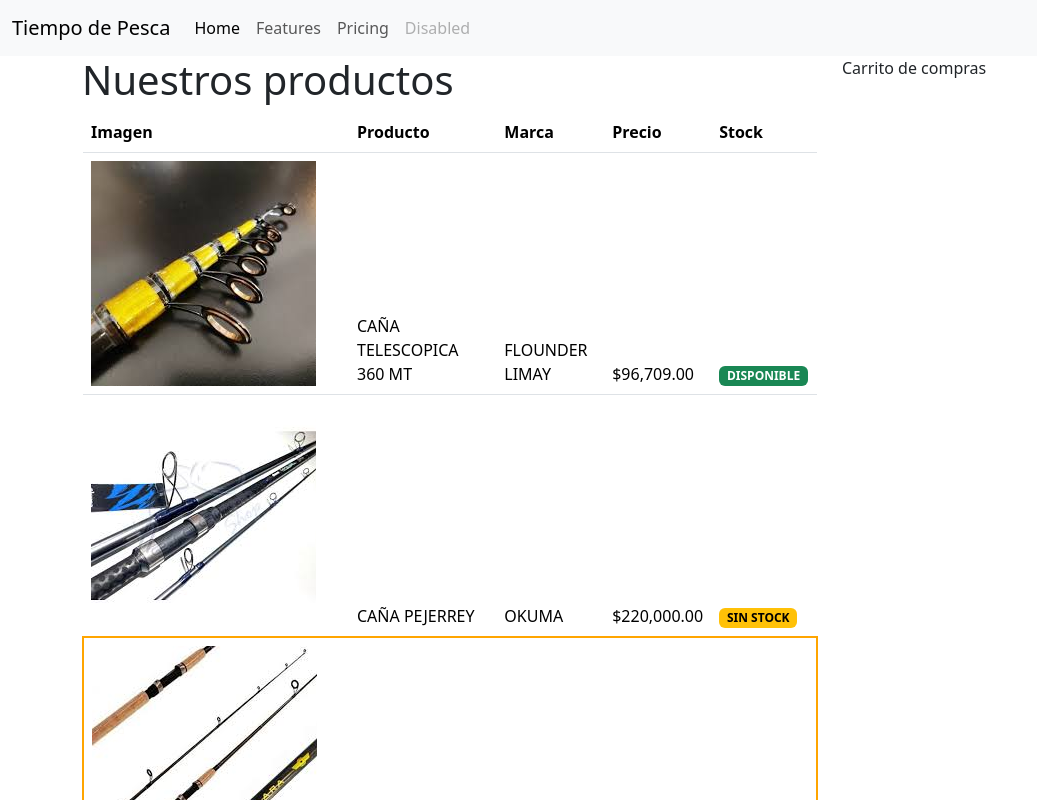
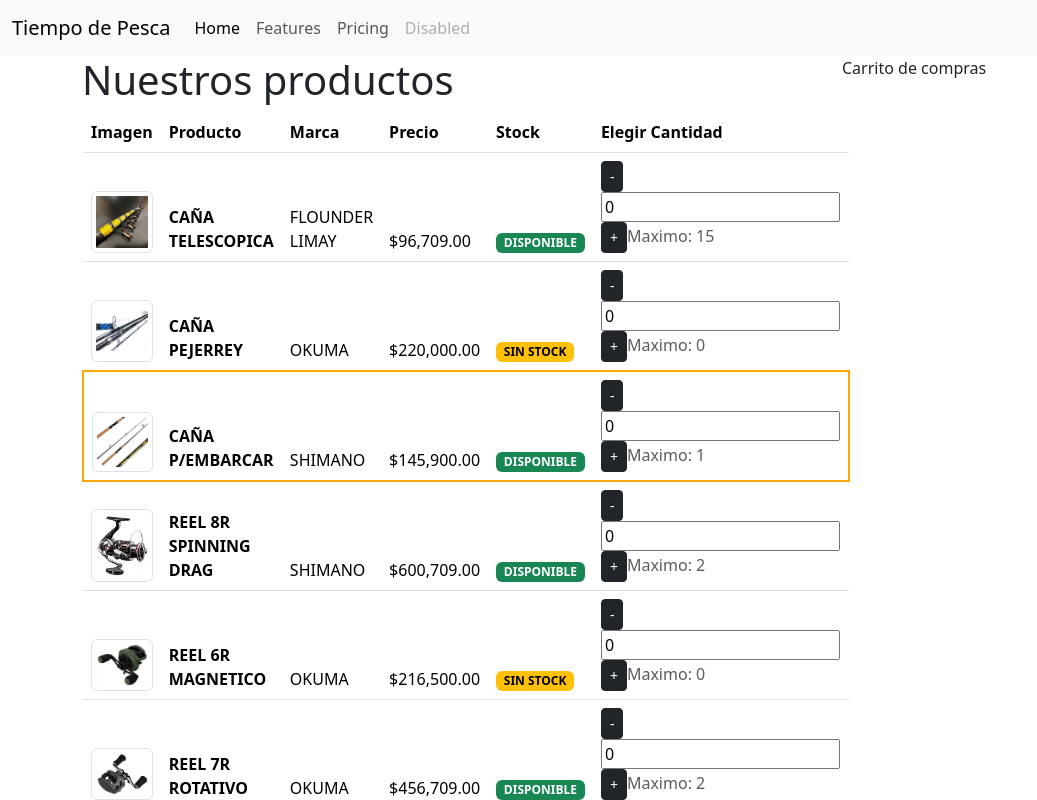
Before and after one commit to santiagoLandi/CarroCompras-ANGULAR, an Angular app: page / in a window 1280 px wide. Shown: the top 800 px of the page, without its empty margins (0-1037 px from the left). Built offline with nearby package versions, Linux system fonts and the light colour scheme.

Commit message:
Se agrego en componente pesca-list la cantidad para encargar formada por dos botones + y - junto a un input para la cantidad

```diff
--- a/src/app/app.component.ts
+++ b/src/app/app.component.ts
@@ -3,7 +3,8 @@ import { Component } from '@angular/core';
 @Component({
   selector: 'app-root',
   templateUrl: './app.component.html',
-  styleUrl: './app.component.scss'
+  styleUrl: './app.component.scss',
+
 })
 export class AppComponent {
   title = 'Tiempo de Pesca';
--- a/src/app/app.module.ts
+++ b/src/app/app.module.ts
@@ -4,6 +4,7 @@ import { BrowserModule } from '@angular/platform-browser';
 import { AppRoutingModule } from './app-routing.module';
 import { AppComponent } from './app.component';
 import { PescaListComponent } from './pesca-list/pesca-list.component';
+import { FormsModule } from '@angular/forms';
 
 @NgModule({
   declarations: [
@@ -12,7 +13,8 @@ import { PescaListComponent } from './pesca-list/pesca-list.component';
   ],
   imports: [
     BrowserModule,
-    AppRoutingModule
+    AppRoutingModule,
+    FormsModule,
   ],
   providers: [],
   bootstrap: [AppComponent]
--- a/src/app/pesca-list/pesca-list.component.html
+++ b/src/app/pesca-list/pesca-list.component.html
@@ -7,16 +7,26 @@
             <th>Marca</th>
             <th>Precio</th>
             <th>Stock</th>
+            <th>Elegir Cantidad</th>
         </tr>
         <tr *ngFor="let product of products" [ngClass]="{'onsale':product.onsale}">
-            <td> <img [src]="product.image" [alt]="product.producttype"> </td>
-            <td>{{product.producttype}}</td>
-            <td>{{product.trademark}}</td>
+            <td> <img class="img-thumbnail" width="100" [src]="product.image" [alt]="product.producttype"> </td>
+            <td class="fw-bold text-wrap" width="100">{{product.producttype}}</td>
+            <td class="fw-medium">{{product.trademark}}</td>
             <td>{{product.price | currency}}</td>
             <td>
                 <span class="badge text-bg-success" *ngIf="product.stock>0">DISPONIBLE</span>
                 <span class="badge text-bg-warning" *ngIf="product.stock==0">SIN STOCK</span>
             </td>
+            <td>
+                <button type="button" class="btn btn-sm btn-dark" (click)="downQuantity(product)">-</button>
+                <input
+                 type="text"
+                 [(ngModel)]="product.quantity"
+                 (keyup)="changeCuantity($event,product)">
+                 <button  type="button" class="btn btn-sm btn-dark" (click)="upQuantity(product)">+</button>
+                 <span class="text-muted">Maximo: {{ product.stock }}</span>
+            </td>
         </tr>
     </thead>
 </table>
--- a/src/app/pesca-list/pesca-list.component.ts
+++ b/src/app/pesca-list/pesca-list.component.ts
@@ -10,12 +10,13 @@ export class PescaListComponent  {
 
   products: product[] =[
     {
-     producttype: "CAÑA TELESCOPICA 360 MT",
-     trademark:"FLOUNDER LIMAY ",
-     price: 96709,
+      producttype: "CAÑA TELESCOPICA",
+      trademark:"FLOUNDER LIMAY ",
+      price: 96709,
      stock:15,
      image: "assets/img/founder.jpeg",
      onsale: false,
+     quantity:0,
     },
     {
       producttype: "CAÑA PEJERREY",
@@ -24,41 +25,67 @@ export class PescaListComponent  {
       stock:0,
       image: "assets/img/okumapeje.jpeg",
       onsale: false,
+      quantity:0,
      },
      {
-      producttype: "CAÑA PARA EMBARCAR",
+      producttype: "CAÑA P/EMBARCAR",
       trademark:"SHIMANO",
       price: 145900,
       stock:1,
       image: "assets/img/shimanocania.jpeg",
       onsale: true,
-     },
+      quantity:0,
+    },
      {
-      producttype: "REEL 8 RULEMANES SPINNING DRAG",
+      producttype: "REEL 8R SPINNING DRAG",
       trademark:"SHIMANO",
       price: 600709,
       stock:2,
       image: "assets/img/reelshimano.jpeg",
       onsale: false,
+      quantity:0,
      },
      {
-      producttype: "REEL 6 RULEMANES MAGNETICO",
+      producttype: "REEL 6R MAGNETICO",
       trademark:"OKUMA",
       price: 216500,
       stock:0,
       image: "assets/img/reelokuma.jpeg",
       onsale: false,
+      quantity:0,
      },
      {
-      producttype: "REEL 7 RULEMANES ROTATIVO",
+      producttype: "REEL 7R ROTATIVO",
       trademark:"OKUMA",
       price: 456709,
       stock:2,
       image: "assets/img/okumarotativo.jpeg",
       onsale: false,
-     }
+      quantity:0,
+    }
   ]
 
   constructor(){};
 
+  upQuantity(product:product): void{
+    if(product.quantity<product.stock)
+      product.quantity ++;
+  }
+
+  downQuantity(product:product): void{
+    if(product.quantity>0)
+      product.quantity --;
+  }
+  changeCuantity(event:any,product:product):void {
+    const inputValue = event.target.value;
+    const parsedValue = parseInt(inputValue, ); // Intenta convertir a número
+
+    if (!isNaN(parsedValue) && parsedValue >= 0 && parsedValue <= product.stock) {
+      // El valor es un número válido y está dentro del rango de existencias
+      product.quantity = parsedValue;
+    } else {
+      // Mostrar un mensaje de error o tomar otra acción
+      console.log('Valor inválido o fuera de rango');
+    }
+  }
 }
--- a/src/app/pesca-list/product.ts
+++ b/src/app/pesca-list/product.ts
@@ -5,4 +5,5 @@ export interface product{
     stock: number;
     image: string,
     onsale: boolean,
+    quantity: number,
 }
```
Also changed, not shown: src/app/pesca-list/pesca-list.component.scss (line endings or trailing spaces).
